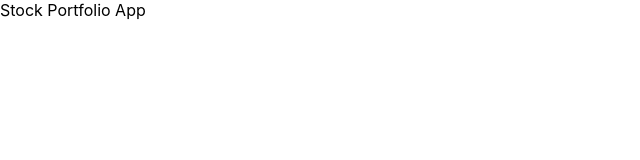
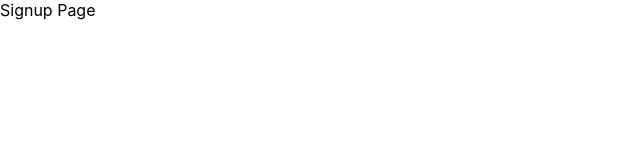
Before and after one commit to maryfan1106/StockPortfolio, a React (Create React App) app in the folder client/: page /signup in a window 1280 px wide. Shown: the top 160 px of the page, without its empty margins (0-640 px from the left). Built offline with nearby package versions, Linux system fonts and the light colour scheme.

Commit message:
added routes for all pages

```diff
--- a/client/src/App.js
+++ b/client/src/App.js
@@ -1,11 +1,19 @@
 import React from 'react';
+import { BrowserRouter as Router, Route } from 'react-router-dom';
+import Portfolio from './components/portfolio';
+import Signup from './components/signup';
+import Login from './components/login';
+import Transactions from './components/transactions';
 import './App.css';
 
-function App() {
+const App = () => {
   return (
-    <header>
-      Stock Portfolio App
-    </header>
+    <Router>
+      <Route exact path="/" component={Portfolio} />
+      <Route exact path="/signup" component={Signup} />
+      <Route exact path="/login" component={Login} />
+      <Route exact path="/transactions" component={Transactions} />
+    </Router>
   );
 }
 
--- /dev/null
+++ b/client/src/components/login.js
@@ -0,0 +1,11 @@
+import React from 'react';
+
+const Login = props => {
+    return (
+        <header>
+            Login Page
+        </header>
+    );
+  };
+
+  export default Login;
--- /dev/null
+++ b/client/src/components/portfolio.js
@@ -0,0 +1,11 @@
+import React from 'react';
+
+const Portfolio = props => {
+    return (
+        <header>
+            Portfolio Page
+        </header>
+    );
+  };
+
+  export default Portfolio;
--- /dev/null
+++ b/client/src/components/signup.js
@@ -0,0 +1,11 @@
+import React from 'react';
+
+const Signup = props => {
+    return (
+        <header>
+            Signup Page
+        </header>
+    );
+  };
+
+  export default Signup;
--- /dev/null
+++ b/client/src/components/transactions.js
@@ -0,0 +1,11 @@
+import React from 'react';
+
+const Transactions = props => {
+    return (
+        <header>
+            Transactions Page
+        </header>
+    );
+  };
+
+  export default Transactions;
--- a/package.json
+++ b/package.json
@@ -27,7 +27,8 @@
     "dotenv": "^8.2.0",
     "express": "^4.17.1",
     "jsonwebtoken": "^8.5.1",
-    "pg": "^8.2.1"
+    "pg": "^8.2.1",
+    "react-router-dom": "^5.2.0"
   },
   "devDependencies": {
     "nodemon": "^2.0.4"
```
Also changed, not shown: 1 other file (tests, documents, lock files or other folders).
